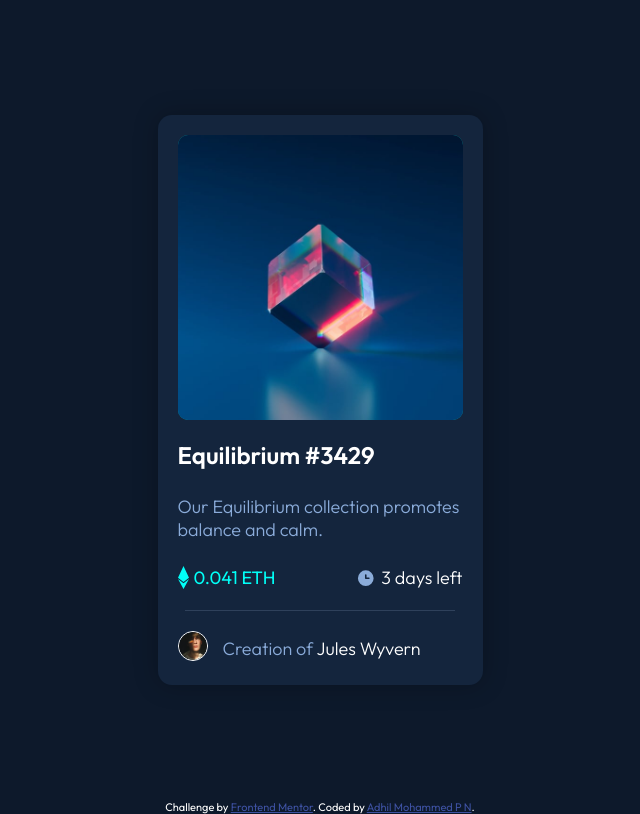
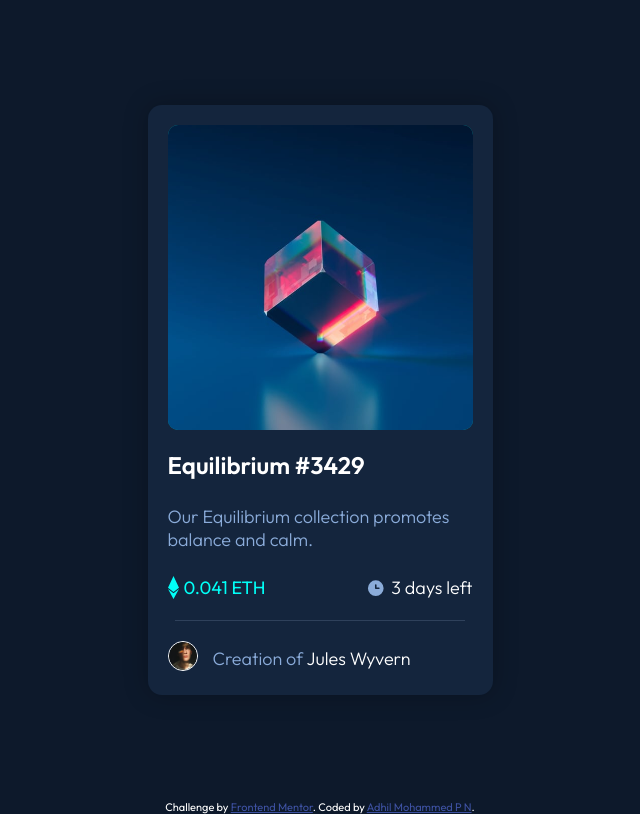
Before and after one commit to ADHIL-MOHAMMED-P-N/nft_card_frontendmentor, a plain HTML site: page index.html in a window 1280 px wide. Shown: the whole page, without its empty margins (320-960 px from the left). Drawn offline with Linux system fonts and the light colour scheme; files whose address does not match are found by name.

Commit message:
card body width

```diff
--- a/style.css
+++ b/style.css
@@ -31,7 +31,7 @@ p {
   height: 100vh;
 }
 .card {
-  width: 325px;
+  width: 345px;
   background-color: var(--card-bg);
   border-radius: 14px;
   padding: 20px;
@@ -63,9 +63,6 @@ p {
 
 .card-head:hover .card-head-img {
   opacity: 0.3;
-}
-
-.card-head {
 }
 
 .card-head:hover .middle {
```
